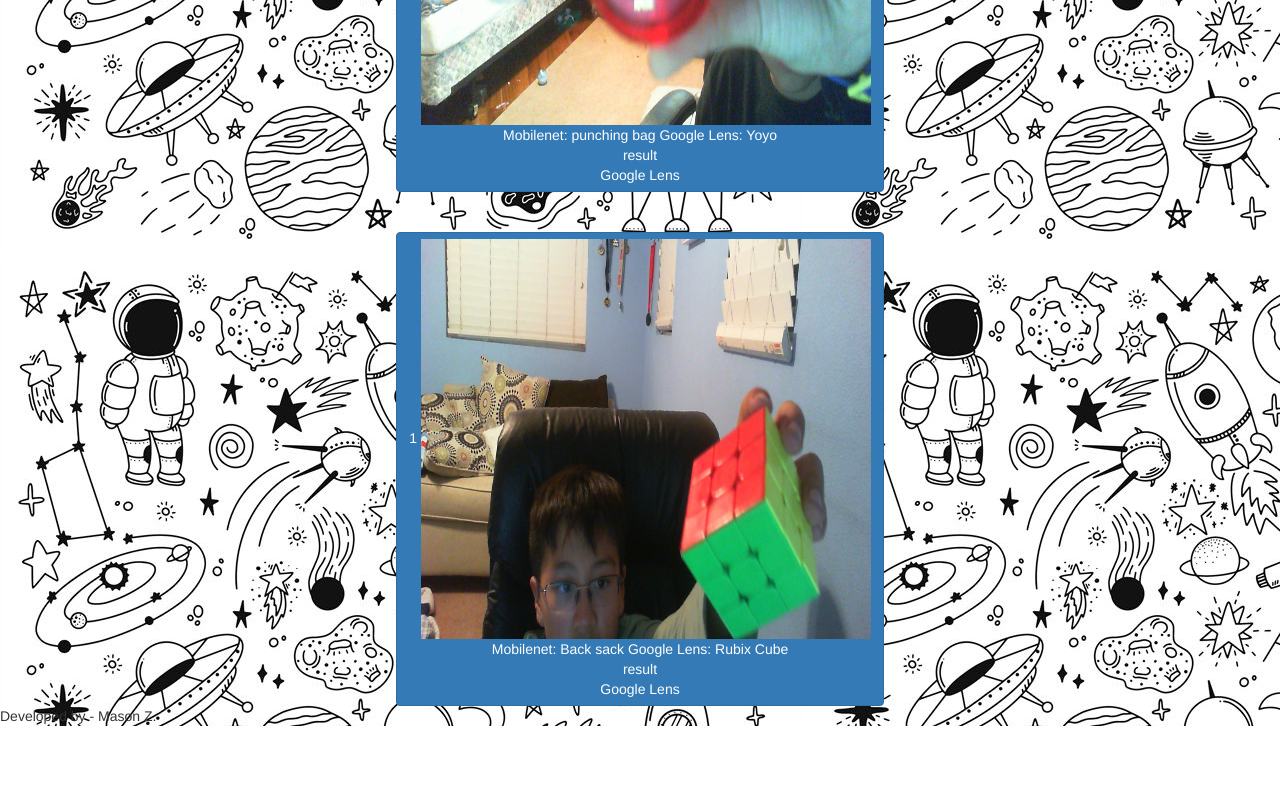
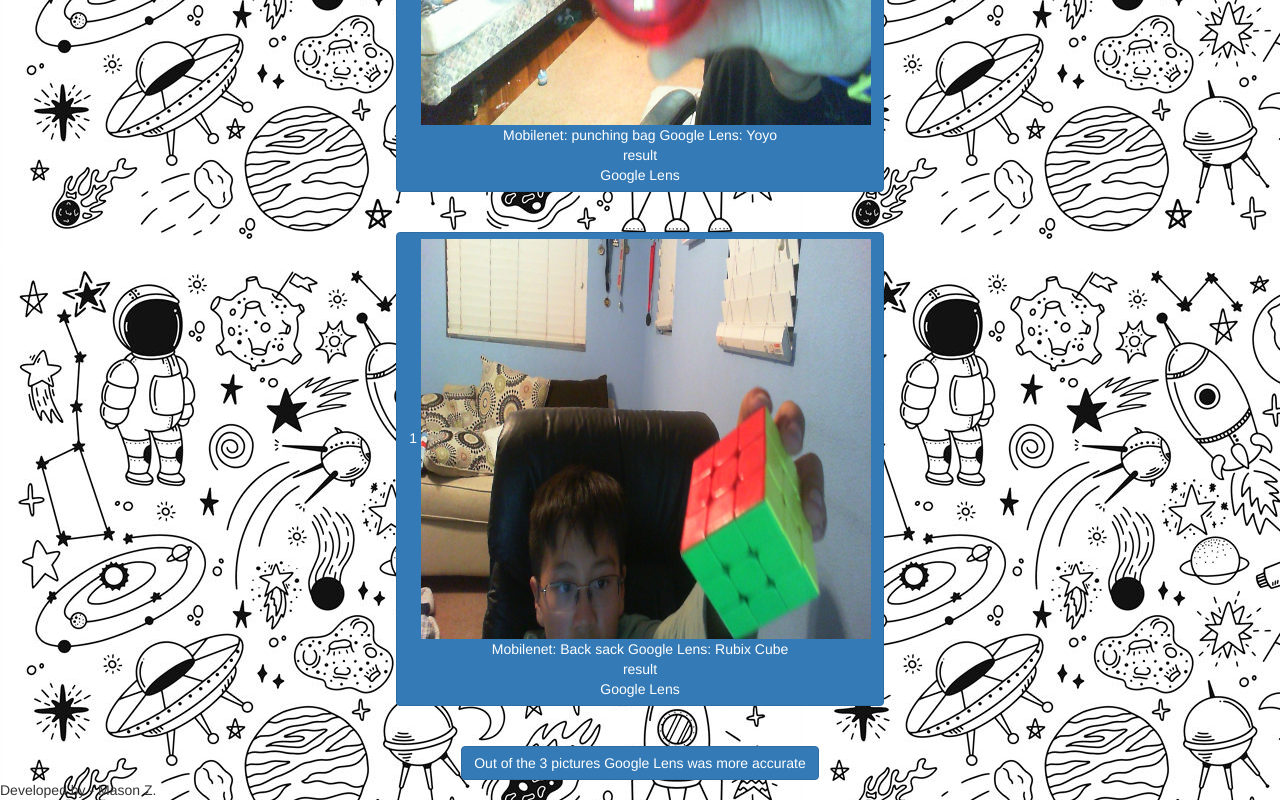
Before and after one commit to CusteredCookieIII/c-120h, a plain HTML site: page index.html in a window 1280 px wide. Shown: the part 945-1745 px from the top of the page. Before the commit the page ends 1671 px from the top, so only its background shows below. Drawn offline with nearby package versions, Linux system fonts and the light colour scheme.

Commit message:
Add files via upload

```diff
--- a/index.html
+++ b/index.html
@@ -44,6 +44,11 @@ Mobilenet: punching bag Google Lens: Yoyo
   <br>
 Mobilenet: Back sack Google Lens: Rubix Cube
 <br>          result <br>Google Lens</p>
+<br>
+<br>
+<br>
+<p class="btn btn-primary" id="1">
+  Out of the 3 pictures Google Lens was more accurate</p>
 </center>
 
 <div class="copy_right_footer">
```
